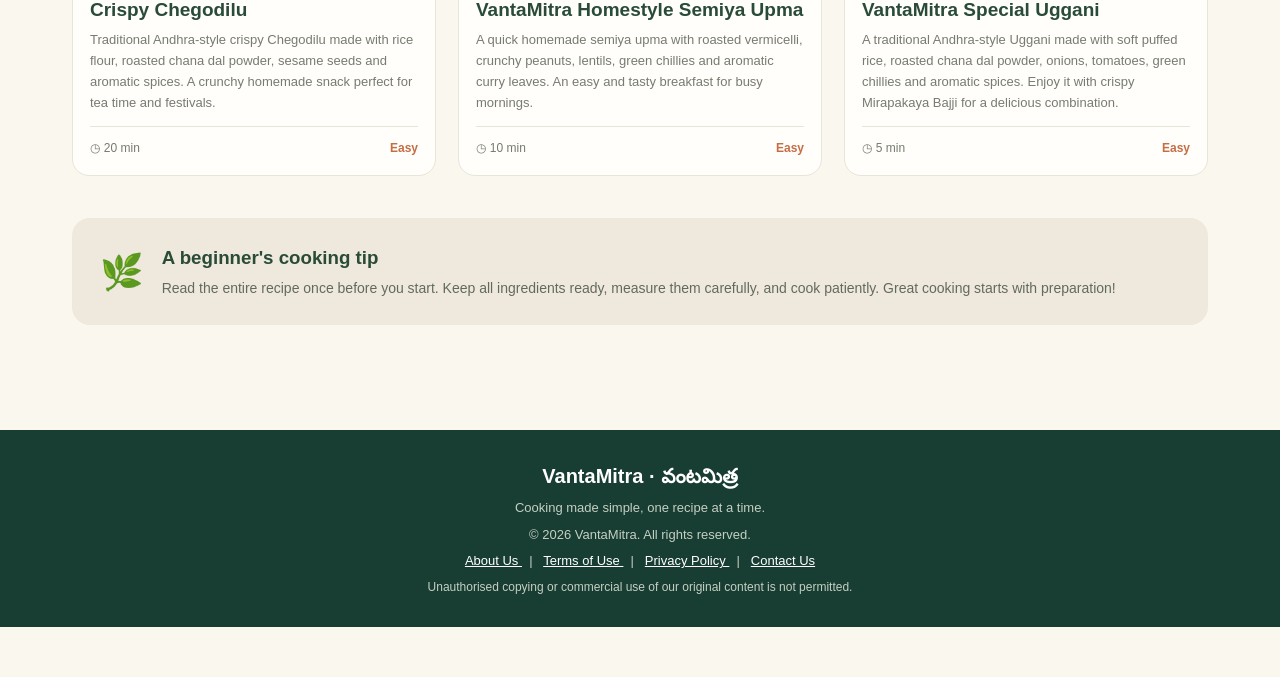
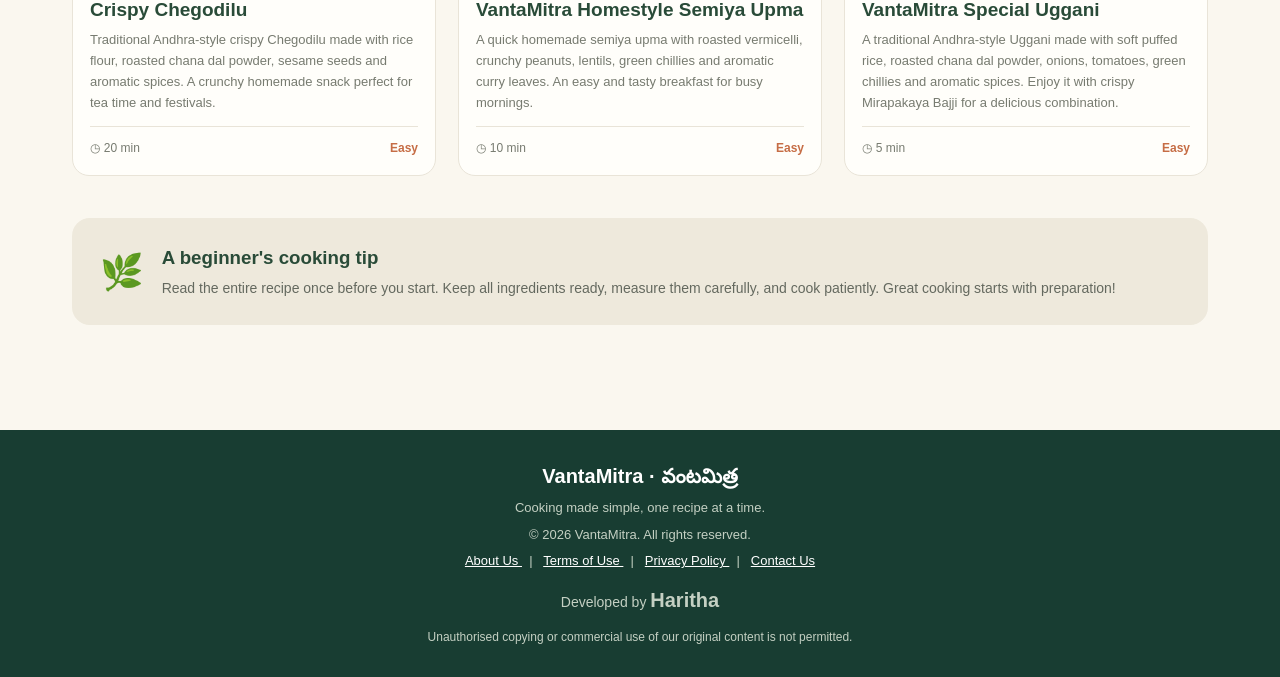
Before and after one commit to Haritha110226/vantamitra, a plain HTML site: page index.html in a window 1280 px wide. Shown: the part 2552-3229 px from the top of the page. Before the commit the page ends 3179 px from the top, so only its background shows below. Drawn offline with Linux system fonts and the light colour scheme.

Commit message:
Add developer credit to homepage

```diff
--- a/index.html
+++ b/index.html
@@ -307,6 +307,10 @@ Discover delicious homemade South Indian recipes in English and Telugu, with sim
   Contact Us
 </a>
 </p>
+
+  <p style="font-size:14px; margin:12px 0;">
+    Developed by <strong>Haritha</strong>
+  </p>
 
   <p style="font-size:12px;">
     Unauthorised copying or commercial use of our original content is not permitted.
```
